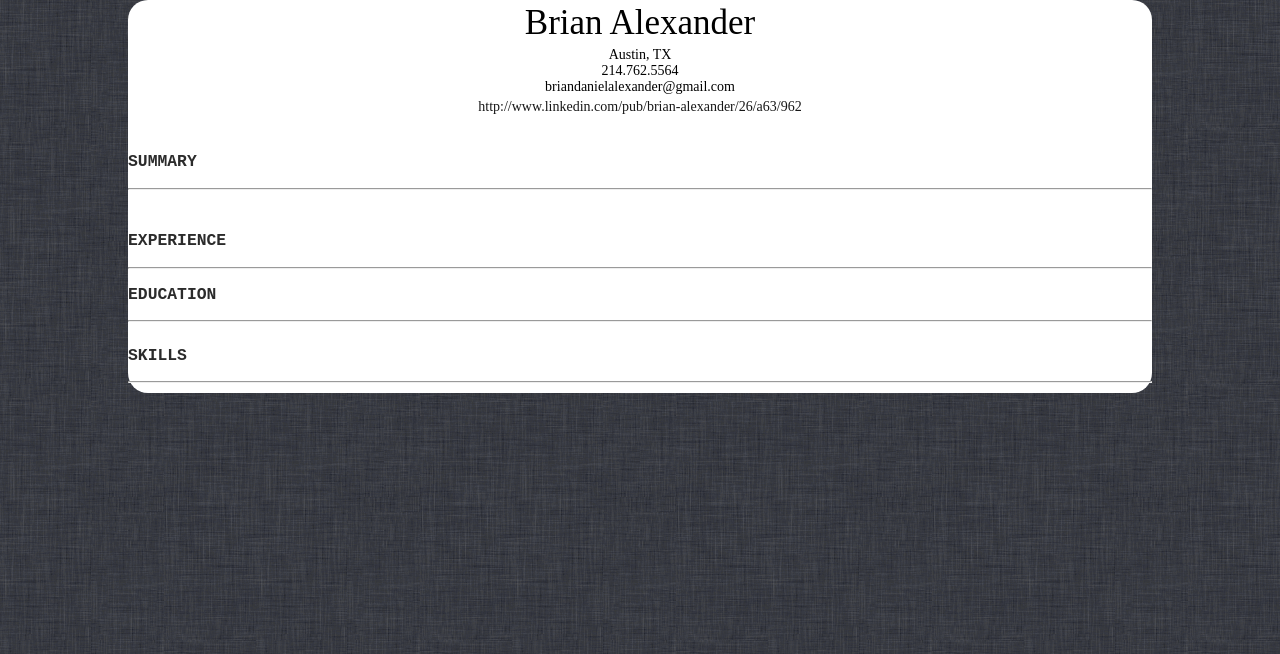
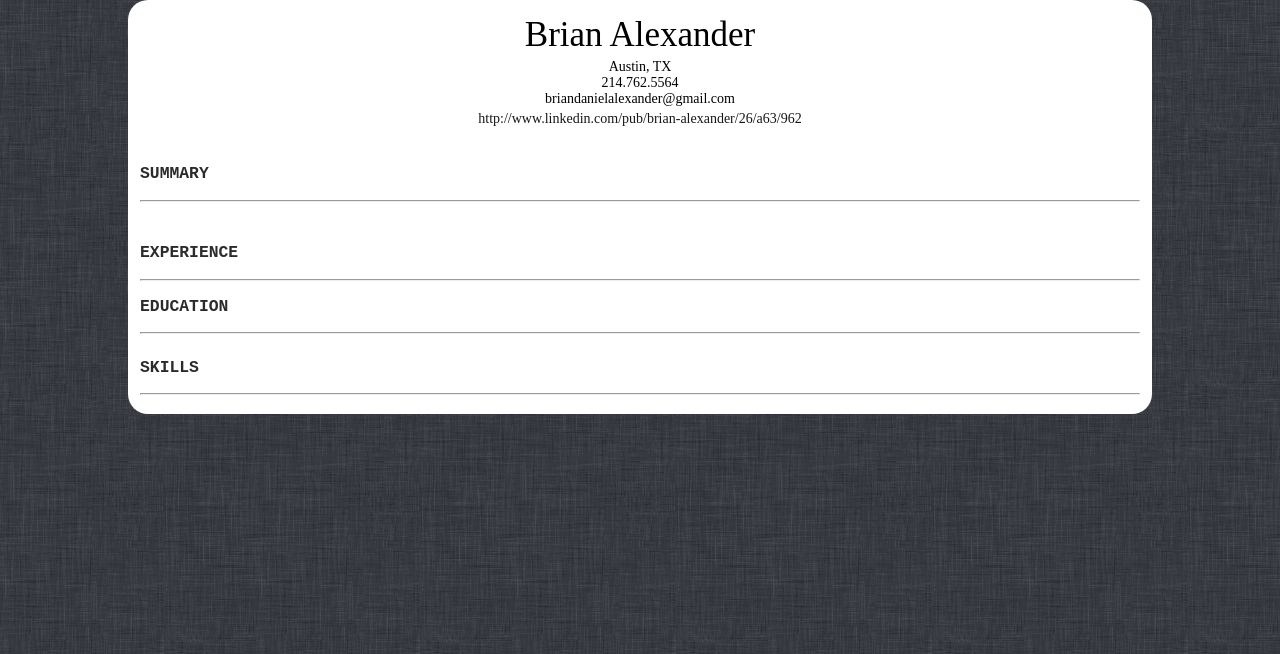
Before and after one commit to balexander85/django-resume, a Django app: page / in a window 1280 px wide. Shown: the top 654 px of the page. Run offline with Django 3.2, Linux system fonts and the light colour scheme; data that the repository does not hold is empty; parts of the project's set-up code (start-up, migrations or seed data) failed here and were passed over.

Commit message:
Tidying the css and the actual resume page.

```diff
--- a/public/resume/main/static/main/style.css
+++ b/public/resume/main/static/main/style.css
@@ -24,14 +24,14 @@ ul
 
 li
 {
-	margin-bottom : 1pt;
+	margin-bottom : 1px;
 }
 
 .page
 {
 	background-color: #FFFFFF;
 	border-radius: 20px;
-        padding-bottom: 3px;
+    padding: 12px;
 }
 
 /*.resume_pic
@@ -119,6 +119,7 @@ li
 .job_location
 {
 	color: #171717;
+	width: 112px;
 }
 
 .position_title
```
Lines whose indentation alone changed are shown as unchanged.
